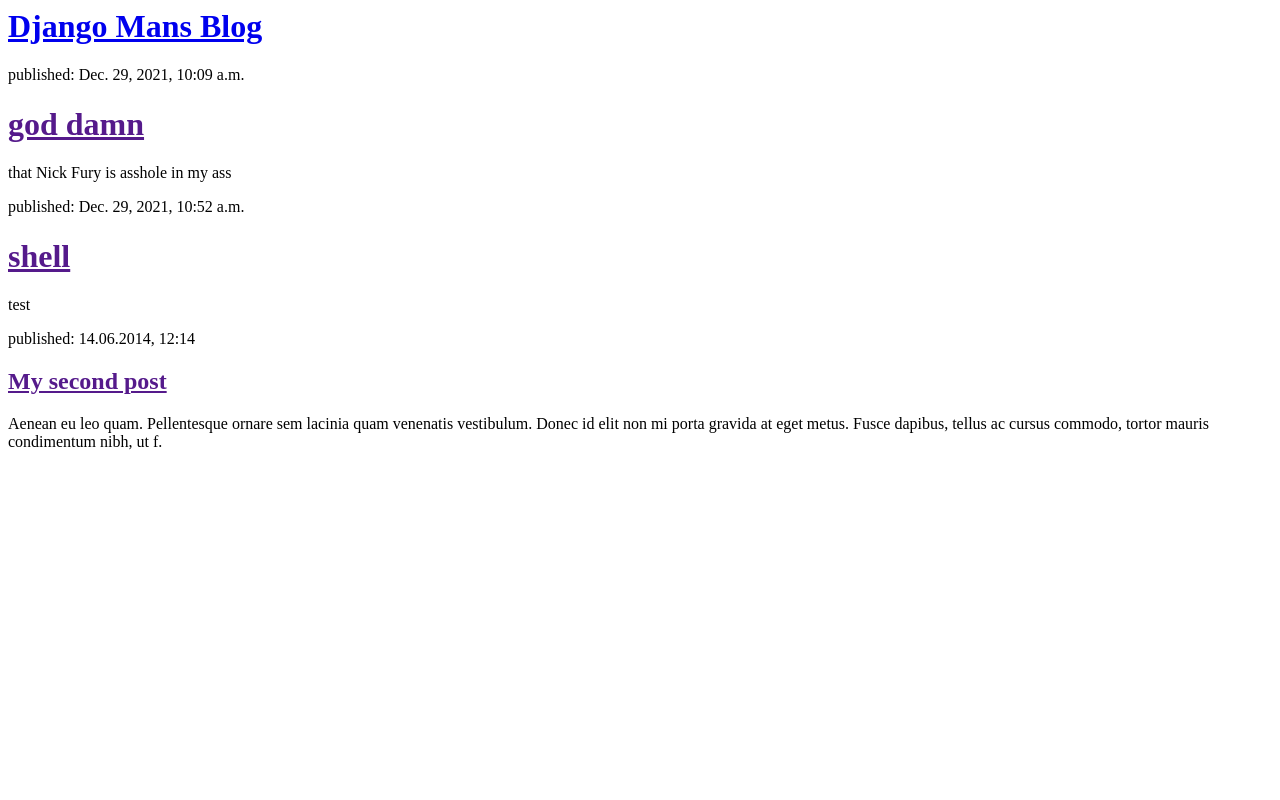
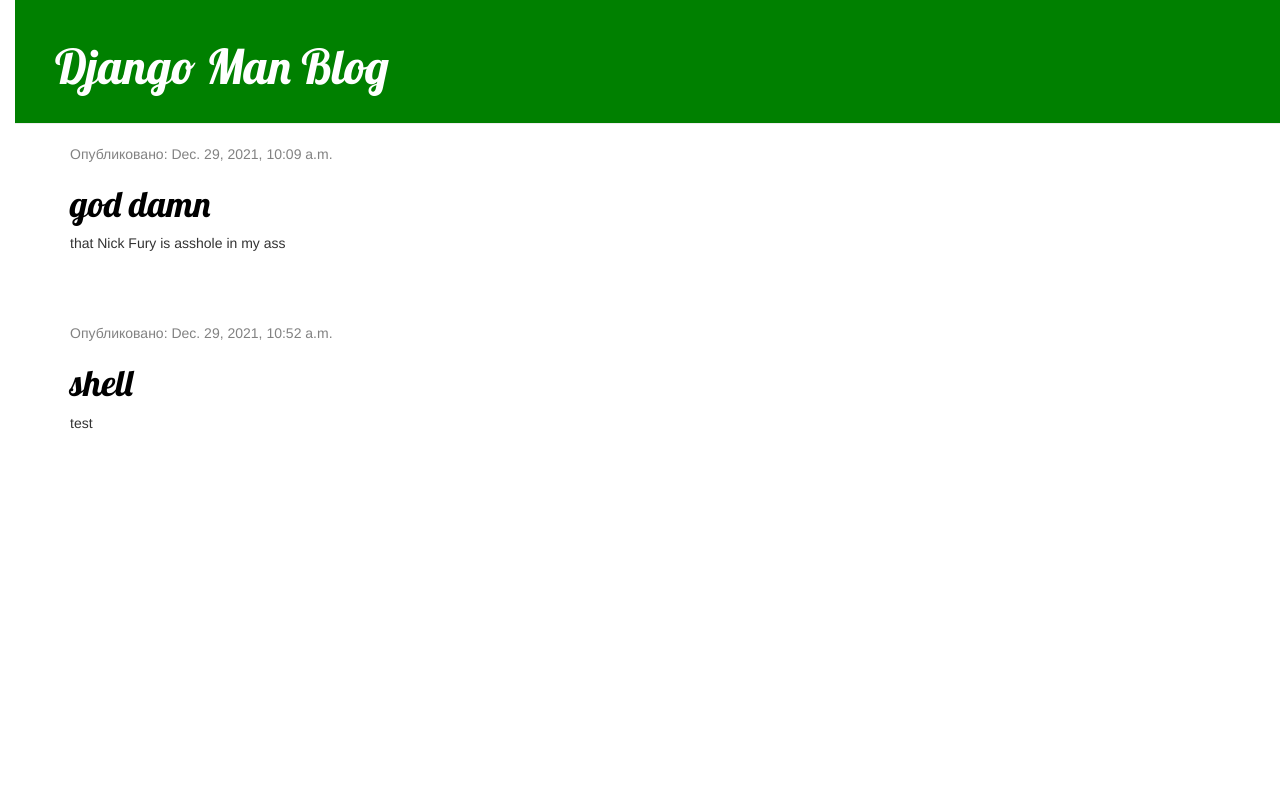
Before and after one commit to beknazarkydykbekov/first_blog, a Django app: page / in a window 1280 px wide. Run offline with Django 3.2, Linux system fonts and the light colour scheme; data comes from the database, SQL or seed files in the repository; some libraries are stand-ins or nearby versions.

Commit message:
templates

```diff
--- /dev/null
+++ b/blog/static/css/blog.css
@@ -0,0 +1,55 @@
+h1 a {
+    color: #FCA205;
+    font-family: 'Lobster';
+}
+
+body {
+    padding-left: 15px;
+}
+
+.page-header {
+    background-color: green;
+    margin-top: 0;
+    padding: 20px 20px 20px 40px;
+}
+
+.page-header h1, .page-header h1 a, .page-header h1 a:visited, .page-header h1 a:active {
+    color: #ffffff;
+    font-size: 36pt;
+    text-decoration: none;
+}
+
+.content {
+    margin-left: 40px;
+}
+
+h1, h2, h3, h4 {
+    font-family: 'Lobster', cursive;
+}
+
+.date {
+    color: #828282;
+}
+
+.save {
+    float: right;
+}
+
+.post-form textarea, .post-form input {
+    width: 100%;
+}
+
+.top-menu, .top-menu:hover, .top-menu:visited {
+    color: #ffffff;
+    float: right;
+    font-size: 26pt;
+    margin-right: 20px;
+}
+
+.post {
+    margin-bottom: 70px;
+}
+
+.post h1 a, .post h1 a:visited {
+    color: #000000;
+}
--- /dev/null
+++ b/blog/templates/blog/base.html
@@ -0,0 +1,23 @@
+{% load static %}
+<html>
+    <head>
+        <title>Django Man blog</title>
+        <link rel="stylesheet" href="//maxcdn.bootstrapcdn.com/bootstrap/3.2.0/css/bootstrap.min.css">
+        <link rel="stylesheet" href="//maxcdn.bootstrapcdn.com/bootstrap/3.2.0/css/bootstrap-theme.min.css">
+        <link href='//fonts.googleapis.com/css?family=Lobster&subset=latin,latin-ext' rel='stylesheet' type='text/css'>
+        <link rel="stylesheet" href="{% static 'css/blog.css' %}">
+    </head>
+    <body>
+        <div class="page-header">
+        <h1><a href="/">Django Man Blog</a></h1>
+        </div>
+        <div class="content container">
+            <div class="row">
+                <div class="col-md-8">
+                {% block content %}
+                {% endblock %}
+                </div>
+            </div>
+        </div>
+    </body>
+</html>
--- a/blog/templates/blog/post_list.html
+++ b/blog/templates/blog/post_list.html
@@ -1,24 +1,13 @@
-<html>
-    <head>
-        <title>Django Mans blog</title>
-    </head>
-    <body>
-        <div>
-            <h1><a href="/">Django Mans Blog</a></h1>
-        </div>
 
-        {% for post in posts %}
-        <div>
-            <p>published: {{ post.published_date }}</p>
-            <h1><a href="">{{ post.title }}</a></h1>
+{% extends 'blog/base.html' %}
+{% block content %}
+    {% for post in posts %}
+        <div class="post">
+            <div class="date">
+                <p>Опубликовано: {{ post.published_date }}</p>
+            </div>
+            <h1><a href="{% url 'post_detail' pk=post.pk %}">{{ post.title }}</a></h1>
             <p>{{ post.text|linebreaksbr }}</p>
         </div>
-        {% endfor %}
-
-        <div>
-            <p>published: 14.06.2014, 12:14</p>
-            <h2><a href="">My second post</a></h2>
-            <p>Aenean eu leo quam. Pellentesque ornare sem lacinia quam venenatis vestibulum. Donec id elit non mi porta gravida at eget metus. Fusce dapibus, tellus ac cursus commodo, tortor mauris condimentum nibh, ut f.</p>
-        </div>
-    </body>
-</html>
+    {% endfor %}
+{% endblock %}
--- a/blog/urls.py
+++ b/blog/urls.py
@@ -3,4 +3,5 @@ from . import views
 
 urlpatterns = [
     path('', views.post_list, name='post_list'),
+    path('post/<int:pk>/', views.post_detail, name='post_detail'),
 ]
--- a/blog/views.py
+++ b/blog/views.py
@@ -1,7 +1,11 @@
-from django.shortcuts import render
+from django.shortcuts import render, get_object_or_404
 from django.utils import timezone
 from .models import Post
 
 def post_list(request):
     posts = Post.objects.filter(published_date__lte=timezone.now()).order_by('published_date')
     return render(request, 'blog/post_list.html', {'posts': posts})
+
+def post_detail(request, pk):
+    post = get_object_or_404(Post, pk=pk)
+    return render(request, 'blog/post_detail.html', {'post': post})
```
